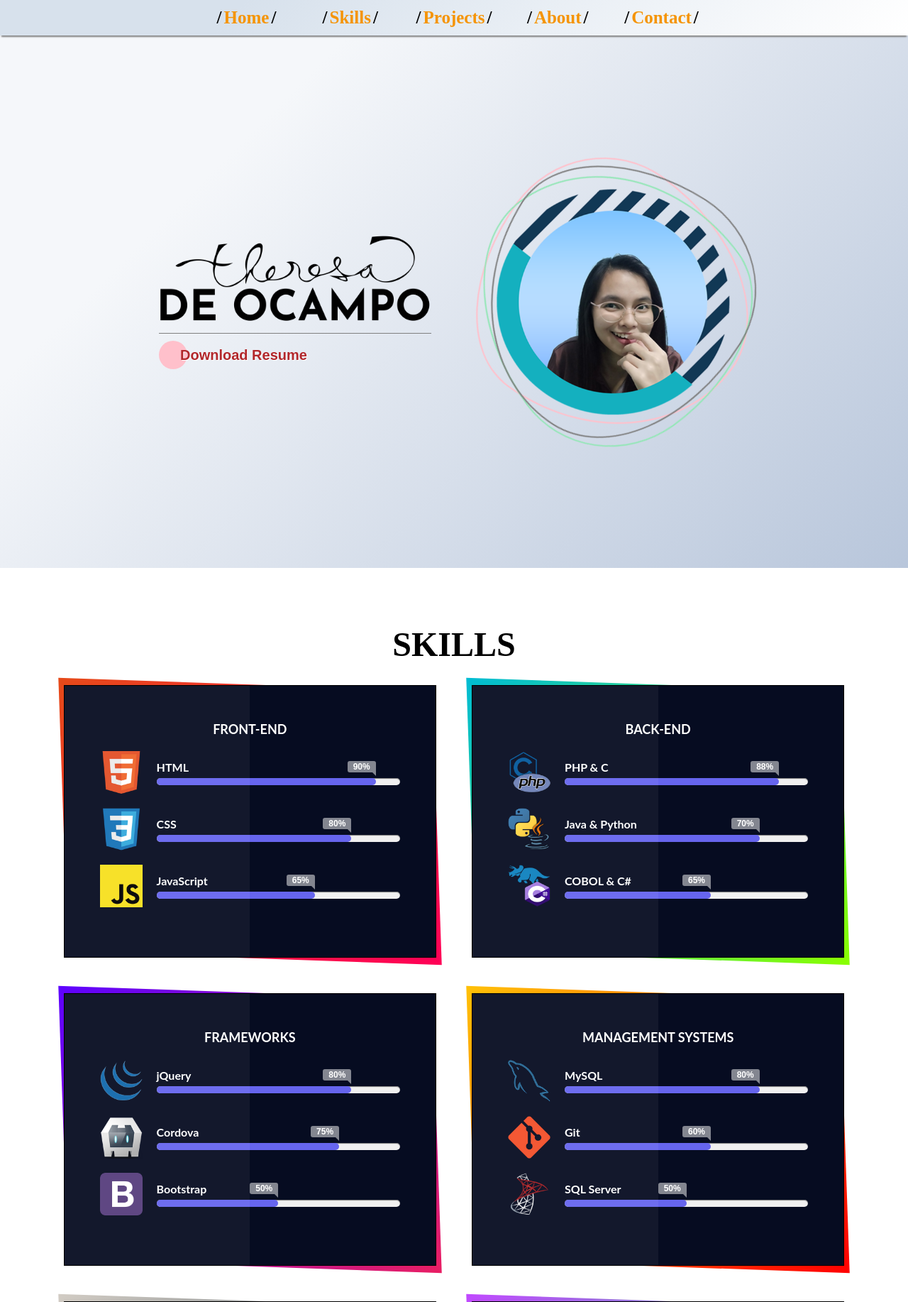
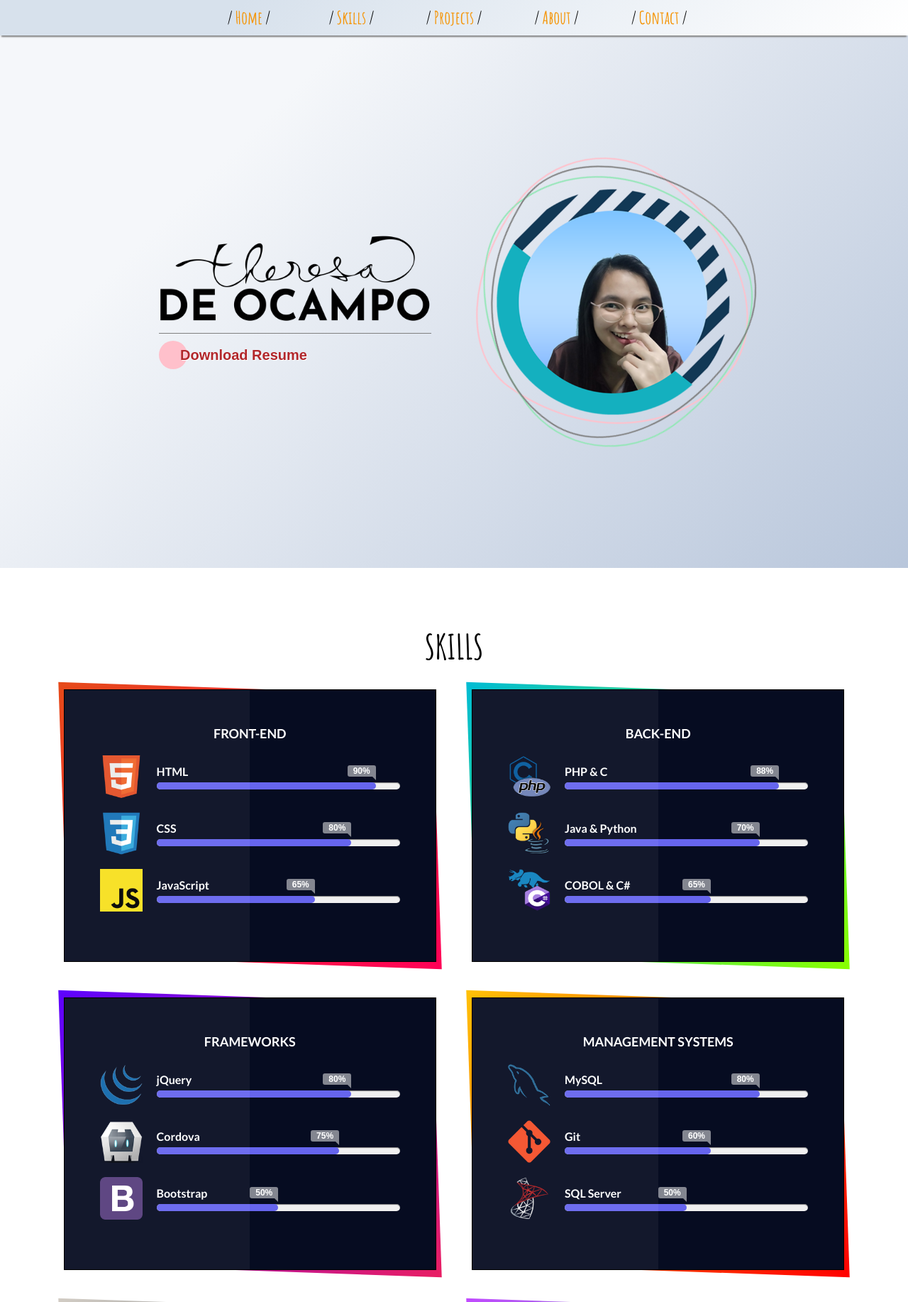
Before and after one commit to theresa-de-ocampo/portfolio, a PHP site: page / in a window 1280 px wide. Shown: the top 1834 px of the page at 71% size. Run offline with PHP 8.4, Linux system fonts and the light colour scheme.

Commit message:
Import google fonts

```diff
--- a/css/about.css
+++ b/css/about.css
@@ -34,7 +34,6 @@
 	justify-content: center;
 	align-items: center;
 	font-family: "Roboto Mono", serif;
-	/*font-size: clamp(18px, 1.8rem, 50px);*/
 	font-size: 28px;
 	overflow: hidden;
 	text-overflow: ellipsis;
--- a/css/style.css
+++ b/css/style.css
@@ -1,9 +1,9 @@
-/*@import url('https://fonts.googleapis.com/css2?family=Amatic+SC:wght@400;700&display=swap');*/
-/*@import url('https://fonts.googleapis.com/css2?family=Josefin+Sans:ital,wght@0,100;0,200;0,300;0,400;0,500;0,600;0,700;1,100;1,200;1,300;1,400;1,500;1,600;1,700&display=swap');*/
-/*@import url('https://fonts.googleapis.com/css2?family=Lato:ital,wght@0,100;0,300;0,400;0,700;0,900;1,100;1,300;1,400;1,700;1,900&display=swap');*/
-/*@import url('https://fonts.googleapis.com/css2?family=Arvo:ital,wght@0,400;0,700;1,400;1,700&display=swap');*/
-/*@import url('https://fonts.googleapis.com/css2?family=Roboto+Mono:ital,wght@0,100;0,200;0,300;0,400;0,500;0,600;0,700;1,100;1,200;1,300;1,400;1,500;1,600;1,700&display=swap');
-*/
+@import url("https://fonts.googleapis.com/css2?family=Amatic+SC:wght@400;700&display=swap");
+@import url("https://fonts.googleapis.com/css2?family=Josefin+Sans:ital,wght@0,100;0,200;0,300;0,400;0,500;0,600;0,700;1,100;1,200;1,300;1,400;1,500;1,600;1,700&display=swap");
+@import url("https://fonts.googleapis.com/css2?family=Lato:ital,wght@0,100;0,300;0,400;0,700;0,900;1,100;1,300;1,400;1,700;1,900&display=swap");
+@import url("https://fonts.googleapis.com/css2?family=Arvo:ital,wght@0,400;0,700;1,400;1,700&display=swap");
+@import url("https://fonts.googleapis.com/css2?family=Roboto+Mono:ital,wght@0,100;0,200;0,300;0,400;0,500;0,600;0,700;1,100;1,200;1,300;1,400;1,500;1,600;1,700&display=swap");
+
 :root {
 	--agean: #113855;
 	--aluminum: #838690;
@@ -69,7 +69,6 @@ h4 {
 }
 
 h3, h4 {
-	/*font-family: "Josefin Sans", sans-serif;*/
 	font-family: Lato, sans-serif;
 }
 
```
